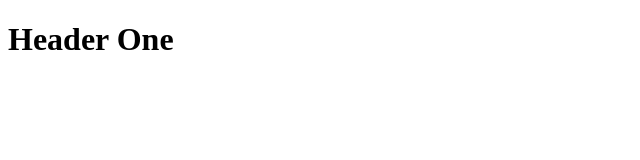
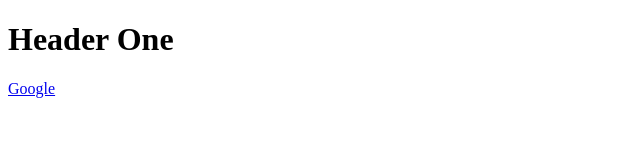
Before and after one commit to IskandarAbdurahmonov/JsAmaliyot, a plain HTML site: page index.html in a window 1280 px wide. Shown: the full height of the page, 0-640 px from the left. Drawn offline with Linux system fonts and the light colour scheme.

Commit message:
button qoshildi

```diff
--- a/index.html
+++ b/index.html
@@ -8,5 +8,6 @@
 </head>
 <body>
     <h1> Header One </h1>
+    <a href="!#">Google</a>
 </body>
 </html>
```
